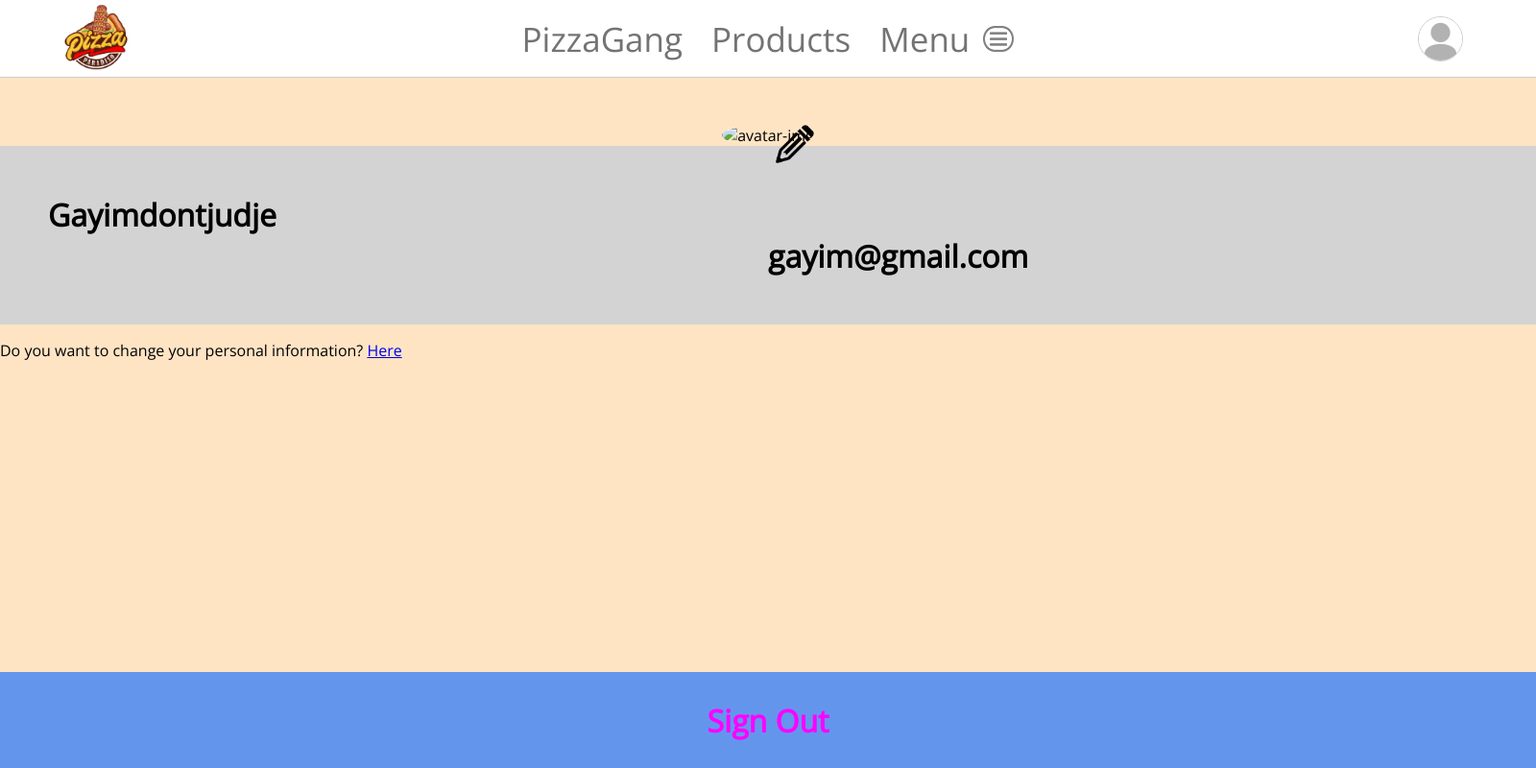
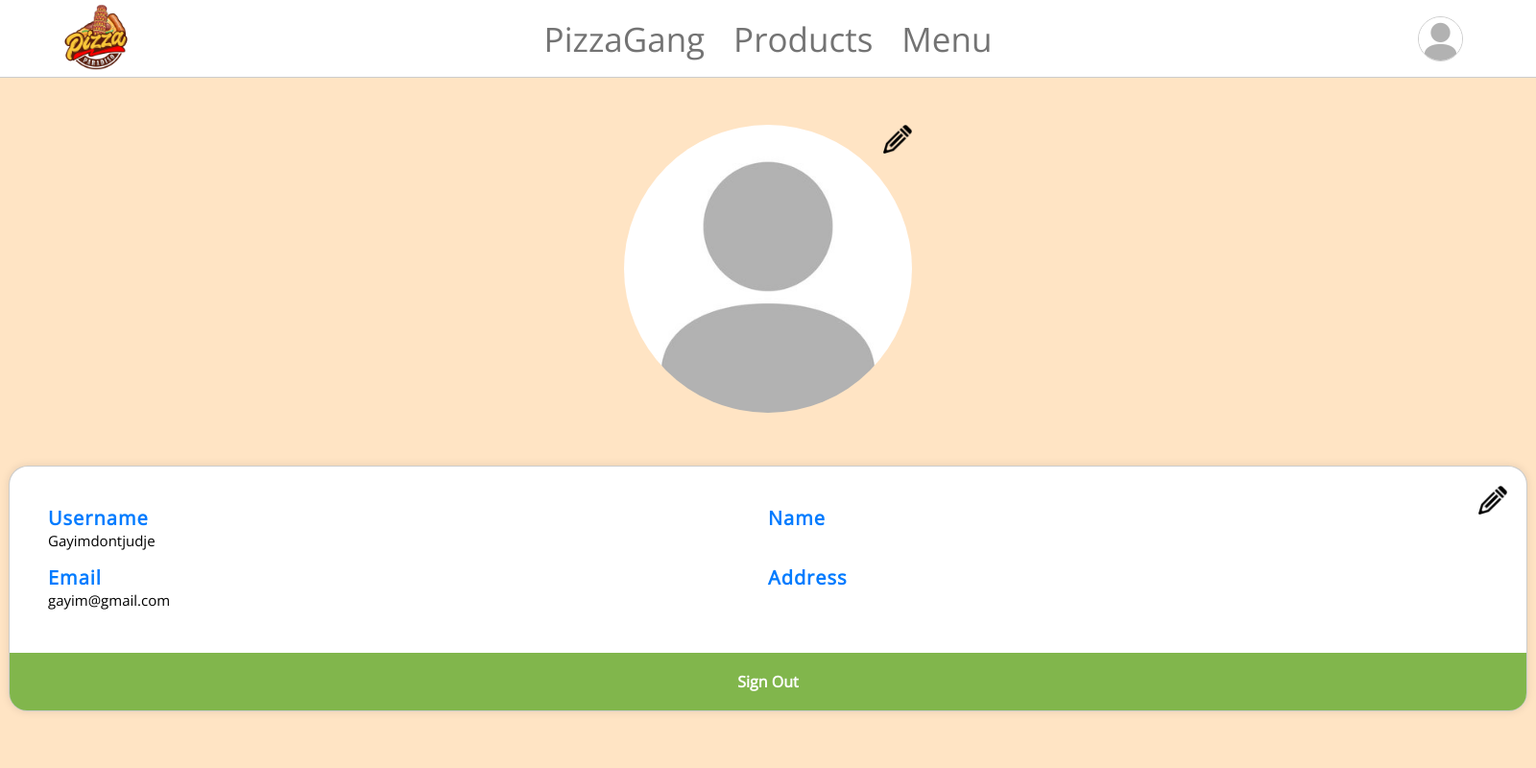
Before and after one commit to kaloydimitrov/PizzaGang, a Django app: page /user-info/show/7/ in a window 1600 px wide. Shown: the whole page at 96% size. Run offline with Django 4.2, Linux system fonts and the light colour scheme; data comes from the database, SQL or seed files in the repository; both versions use the stored data as it was after the commit.

Commit message:
query filter for menu page, profiles, styles

```diff
--- a/PizzaGang/main/urls.py
+++ b/PizzaGang/main/urls.py
@@ -13,7 +13,7 @@ urlpatterns = (
         path('show/<int:pk>/', UserShowView, name='show_user'),
         path('edit/<int:pk>/', UserEditView, name='edit_user'),
     ])),
-    path('menu/', MenuView.as_view(), name='menu'),
+    path('menu/', MenuView, name='menu'),
     path('pizza/', include([
         path('create/', CreatePizzaView, name='create_pizza'),
         path('edit/<int:pk>/', EditPizzaView, name='edit_pizza'),
--- a/PizzaGang/main/views.py
+++ b/PizzaGang/main/views.py
@@ -6,6 +6,7 @@ from django.urls import reverse_lazy
 from django.views.generic import TemplateView, CreateView, ListView, UpdateView, DeleteView
 from .forms import SignUpForm, UserEditForm, PizzaForm, ProfileEditForm
 from .models import Pizza, Profile
+from .filters import PizzaOrderFilter
 
 
 def BaseView(request):
@@ -90,9 +91,16 @@ def UserAddressView(request, pk):
     pass
 
 
-class MenuView(ListView):
-    template_name = 'pizza/menu.html'
-    model = Pizza
+def MenuView(request):
+    pizza_list = Pizza.objects.all()
+    pizza_filter = PizzaOrderFilter(request.GET, queryset=pizza_list)
+
+    context = {
+        'pizza_list': pizza_list,
+        'pizza_filter': pizza_filter,
+    }
+
+    return render(request, 'pizza/menu.html', context)
 
 
 def CreatePizzaView(request):
--- a/PizzaGang/settings.py
+++ b/PizzaGang/settings.py
@@ -39,6 +39,7 @@ INSTALLED_APPS = [
     'django.contrib.staticfiles',
 
     'PizzaGang.main',
+    'django_filters',
 ]
 
 MIDDLEWARE = [
--- a/static/css/edit_info.css
+++ b/static/css/edit_info.css
@@ -6,7 +6,7 @@
     margin-right: auto;
     margin-left: auto;
     padding: 20px 20px 100px 20px;
-    border-radius: 20px 20px 0 0;
+    border-radius: 20px;
     box-shadow: 0 0 10px rgba(0, 0, 0, 0.1);
 }
 
@@ -40,6 +40,7 @@ form button {
     background-color: #007bff;
     color: white;
     transition: background-color 0.3s;
+    border-radius: 0 0 20px 20px;
 }
 
 form button:hover {
@@ -57,7 +58,7 @@ form button:hover {
 
 .username-info p {
     color: gray;
-    text-align: center;
+    margin-right: 30px;
 }
 
 input[type="text"],
--- a/static/css/show_info.css
+++ b/static/css/show_info.css
@@ -1,5 +1,6 @@
 .edit-pen {
-    width: 40px;
+    position: absolute;
+    width: 30px;
     transition: opacity 0.2s;
 }
 
@@ -9,12 +10,13 @@
 
 .main-show-avatar-container {
     margin-top: 50px;
+    margin-bottom: 50px;
     display: flex;
     justify-content: center;
     align-items: center;
 }
 
-.main-show-avatar-container .avatar-img {
+.show-avatar-container-avatar img {
     height: 300px;
     width: 300px;
     object-fit: cover;
@@ -26,34 +28,64 @@
 }
 
 .show-avatar-container .edit-pen {
-    position: absolute;
     right: 0;
     top: 0;
 }
 
 .show-info-container {
+    border-radius: 20px;
+    border: 1px solid rgba(0, 0, 0, 0.2);
+    position: relative;
     display: grid;
     grid-template-columns: 1fr 1fr;
-    background-color: lightgray;
-    padding: 50px;
+    row-gap: 15px;
+    background-color: white;
+    padding: 40px 40px 90px 40px;
+    margin-right: auto;
+    margin-left: auto;
+    width: 1500px;
+    box-shadow: 0 0 10px rgba(0, 0, 0, 0.1);
 }
 
-.show-info-container h1 {
-    margin: 0;
+.show-info-container .edit-pen {
+    right: 20px;
+    top: 20px;
 }
 
-.sign-out-button {
+.show-info-container .title {
+    margin: 0;
+    font-size: 20px;
+    font-weight: bold;
+    color: #007bff;
+    letter-spacing: 1px;
+}
+
+.show-info-container .info {
+    margin: 0;
+    font-size: 15px;
+}
+
+.sign-out-container {
+    cursor: pointer;
+    border-radius: 0 0 18px 18px;
+    display: flex;
+    justify-content: center;
+    align-items: center;
+    background-color: rgb(129, 182, 76);
     position: absolute;
     bottom: 0;
-    height: 100px;
-    width: 100%;
-    background-color: cornflowerblue;
-    display: flex;
-    align-items: center;
-    justify-content: center;
+    left: 0;
+    right: 0;
+    height: 60px;
+    transition: background-color 0.3s;
 }
 
-.sign-out-button h1 {
+.sign-out-container:hover {
+    background-color: rgb(162, 208, 95);
+}
+
+.sign-out-container p {
+    color: white;
     text-decoration: none;
-    color: fuchsia;
+    font-weight: bold;
 }
--- a/templates/base/base.html
+++ b/templates/base/base.html
@@ -133,7 +133,8 @@
         </div>
         <div>
             <a href="{% url 'menu' %}">Menu</a>
-            <img src="{% static 'images/icons/menu.webp' %}" alt="logo-menu">
+            {#TODO: Add better icon#}
+            {#<img src="{% static 'images/icons/menu.webp' %}" alt="logo-menu">#}
         </div>
     </div>
     <div class="avatar-container">
--- a/templates/pizza/edit_pizza.html
+++ b/templates/pizza/edit_pizza.html
@@ -3,7 +3,7 @@
 {% block content %}
 <form action="{% url 'edit_pizza' pizza.pk %}" method="post" enctype="multipart/form-data">
     {% csrf_token %}
-    {{ form }}
+    {{ form.as_p }}
     <button type="submit">Save Changes</button>
 </form>
 {% endblock %}
--- a/templates/pizza/menu.html
+++ b/templates/pizza/menu.html
@@ -8,10 +8,14 @@
 
 {% block content %}
     <div class="sidebar">
+        <form method="get" action="{% url 'menu' %}">
+            {{ pizza_filter.form }}
+            <button type="submit">Search</button>
+        </form>
     </div>
 
     <div class="main-container">
-        {% for pizza in pizza_list %}
+        {% for pizza in pizza_filter.qs %}
         <div class="pizza-container">
         <div class="edit-delete-pizza-container">
             <div>
--- a/templates/user_info/edit_info.html
+++ b/templates/user_info/edit_info.html
@@ -3,6 +3,7 @@
 
 {% block head %}
     <link rel="stylesheet" href="{% static 'css/edit_info.css' %}">
+    <title>Edit your profile here - PizzaGang</title>
 {% endblock %}
 
 {% block content %}
--- a/templates/user_info/show_info.html
+++ b/templates/user_info/show_info.html
@@ -3,45 +3,50 @@
 
 {% block head %}
     <link rel="stylesheet" href="{% static 'css/show_info.css' %}">
+    <title>{{ user.username }}'s Profile Page - PizzaGang</title>
 {% endblock %}
 
 {% block content %}
     <div class="main-show-avatar-container">
         <div class="show-avatar-container">
-            <img src="{% static 'images/icons/edit-pen.png' %}" class="edit-pen" alt="edit-pen">
-            <img src="{{ user.profile.avatar.url }}" class="avatar-img" alt="avatar-img">
+            <a href="{% url 'edit_user' user.pk %}">
+                <img src="{% static 'images/icons/edit-pen.png' %}" class="edit-pen" alt="edit-pen">
+            </a>
+            <div class="show-avatar-container-avatar">
+                {% if user.profile.avatar %}
+                    <img src="{{ user.profile.avatar.url }}" alt="avatar-img">
+                {% else %}
+                    <img src="{% static 'images/avatars/default-avatar.jpg' %}" alt="default-avatar">
+                {% endif %}
+            </div>
         </div>
     </div>
 
     <div class="show-info-container">
         <div>
-            <h1>{{ user.username }}</h1>
+            <p class="title">Username</p>
+            <p class="info">{{ user.username }}</p>
         </div>
         <div>
-            <h1>{{ user.first_name }}</h1>
+            <p class="title">Name</p>
+            <p class="info">{{ user.get_full_name }}</p>
         </div>
         <div>
-            <h1>{{ user.last_name }}</h1>
+            <p class="title">Email</p>
+            <p class="info">{{ user.email }}</p>
         </div>
         <div>
-            <h1>{{ user.email }}</h1>
-        </div>
-        <div>
-            <h1>{{ user.profile.address }}</h1>
+            <p class="title">Address</p>
+            <p class="info">{{ user.profile.address }}</p>
         </div>
 
-
-
-
-
+        <a href="{% url 'edit_user' user.pk %}">
+            <img src="{% static 'images/icons/edit-pen.png' %}" class="edit-pen" alt="edit-pen">
+        </a>
+        <a href="{% url 'sign_out' %}">
+            <div class="sign-out-container">
+                <p>Sign Out</p>
+            </div>
+        </a>
     </div>
-
-    <p>Do you want to change your personal information? <a href="{% url 'edit_user' user.pk %}">Here</a></p>
-    <a href="{% url 'sign_out' %}">
-        <div class="sign-out-button">
-            <div>
-                <h1>Sign Out</h1>
-            </div>
-        </div>
-    </a>
 {% endblock %}
```
Also changed, not shown: PizzaGang/main/filters.py (added, +9 -0 lines), db.sqlite3, static/images/avatars/djgo_15NxioZ.jpg (added), static/images/avatars/djgo_FZEo9Jg.jpg (added), static/images/avatars/djgo_GxV7xCM.jpg (added), static/images/avatars/djgo_l2iCkrZ.jpg (added), static/images/pizza/istockphoto-1322277517-612x612.jpg (added).
